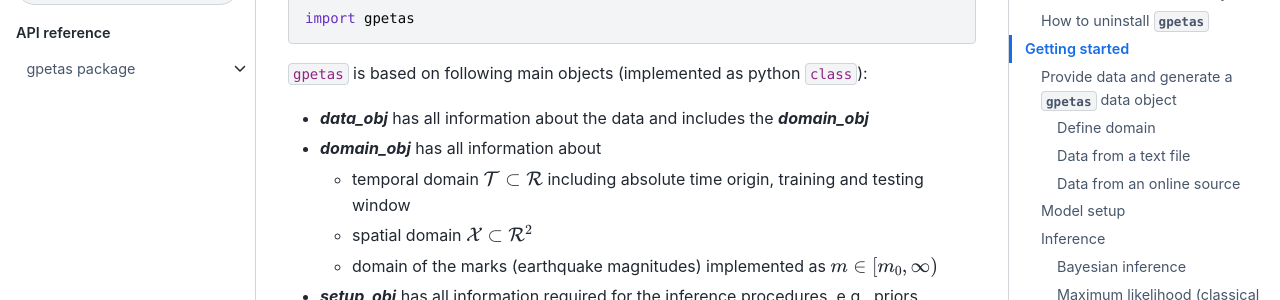
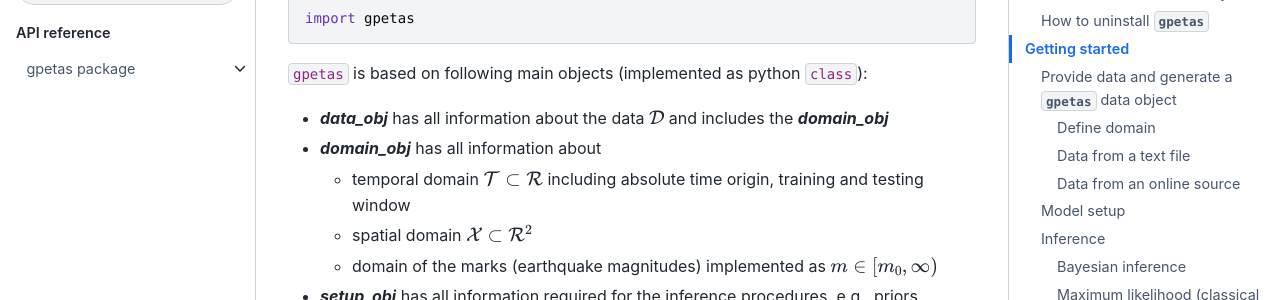
Before and after one commit to chris-molki/gpetas, a Sphinx documentation site: the page built from docs/source/README.md, in a window 1280 px wide and 900 px high, scrolled down 1652 px. Shown: the part 152-452 px from the top of the window. Built offline with Sphinx 7.4.7 and the Sphinx Book theme 1.1.4, drawn with Linux system fonts in a browser that asks for light colours; pages that are not in the unit, such as notebooks, are missing from menus.

Commit message:
until data_obj

````diff
--- a/docs/source/README.md
+++ b/docs/source/README.md
@@ -70,7 +70,7 @@
 import gpetas
 ```
 ``gpetas`` is based on following main objects (implemented as python ``class``):
-* ***data_obj*** has all information about the data and includes the ***domain_obj***
+* ***data_obj*** has all information about the data $\mathcal{D}$ and includes the ***domain_obj***
 * ***domain_obj*** has all information about
   * temporal domain $\mathcal{T}\subset \mathcal{R}$ including absolute time origin, training and testing window
   * spatial domain $\mathcal{X}\subset \mathcal{R}^2$
````
